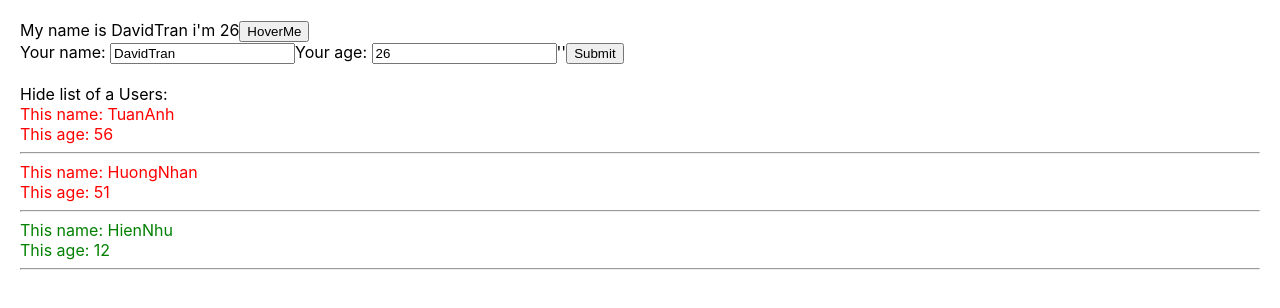
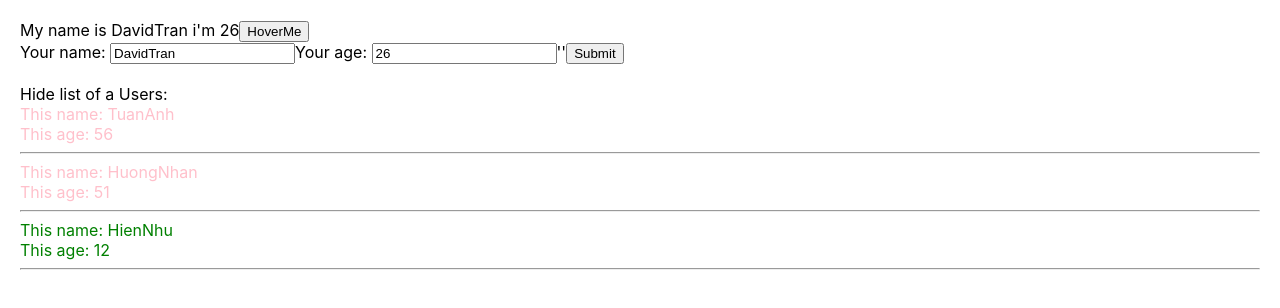
Before and after one commit to DatTNT/React_Beginner, a React (Create React App) app: page / in a window 1280 px wide. Shown: the top 308 px of the page. Built offline with nearby package versions, Linux system fonts and the light colour scheme.

Commit message:
InstallScss

```diff
--- a/package.json
+++ b/package.json
@@ -9,7 +9,7 @@
     "react": "^18.2.0",
     "react-dom": "^18.2.0",
     "react-scripts": "5.0.1",
-    "sass": "^1.55.0",
+    "sass": "1.53.0",
     "web-vitals": "^2.1.4"
   },
   "scripts": {
--- a/src/components/DisplayInFor.js
+++ b/src/components/DisplayInFor.js
@@ -1,4 +1,5 @@
 import React from 'react';
+import './DisplayInFor.scss'
 
 class DisplayInFo extends React.Component {
 
@@ -17,7 +18,7 @@ class DisplayInFo extends React.Component {
         const { listUser } = this.props;
         console.log(listUser);
         return (
-            <>
+            <div className='display-infor-container'>
                 <div>
                     <span onClick={() => { this.handleOnHideShow() }}>
 
@@ -40,7 +41,7 @@ class DisplayInFo extends React.Component {
                         })}
                     </div>
                 }
-            </>
+            </div>
         )
     }
 }
--- /dev/null
+++ b/src/components/DisplayInFor.scss
@@ -0,0 +1,10 @@
+.display-infor-container{
+
+    .red{
+        color: pink;
+      }
+    .green{
+        color: green;
+      }
+
+}
--- a/src/styles/global.scss
+++ b/src/styles/global.scss
@@ -1,9 +1,4 @@
-.red{
-  color: red;
-}
-.green{
-  color: green;
-}
+
 
 body {
   padding: 20px;
```
Also changed, not shown: 1 other file (tests, documents, lock files or other folders).
